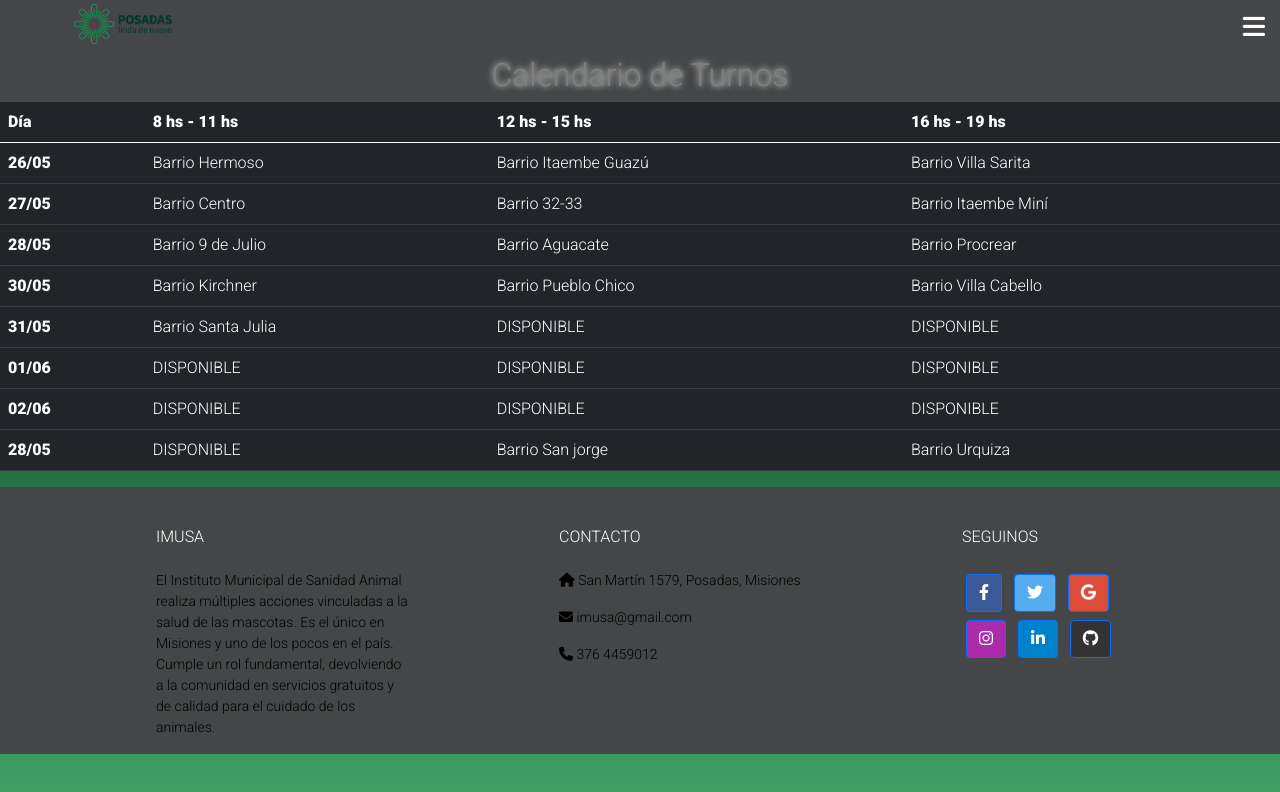
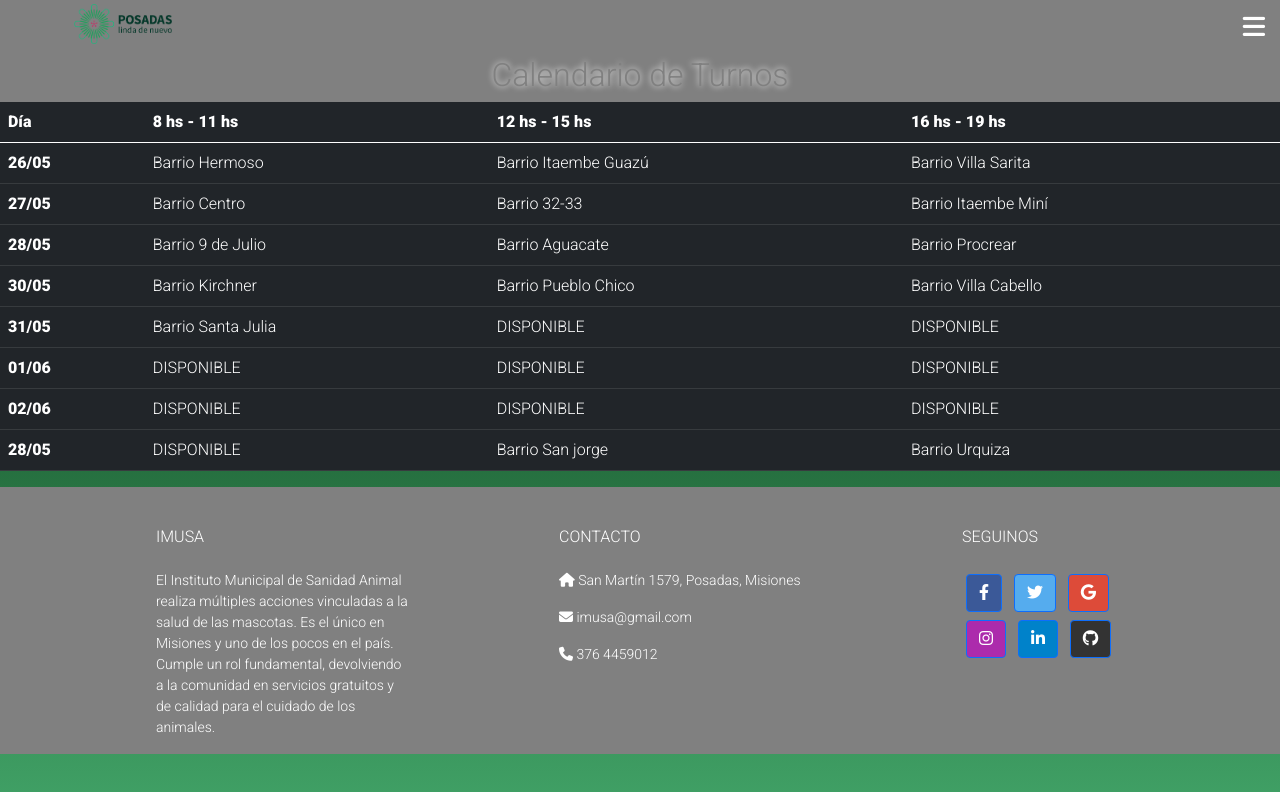
Before and after one commit to BarbaraDavel/RepositorioImusa, a website: page pages/calendario.html in a window 1280 px wide. Drawn offline with nearby package versions, Linux system fonts and the light colour scheme.

Commit message:
arreglé color letra footer y color background nav y footer

```diff
--- a/css/styles.css
+++ b/css/styles.css
@@ -47,7 +47,7 @@
 
 /*main*/
 .container-fluid {
-  background-color: #444647;
+  background-color: #808080;
   text-align: center;
   /* height: auto;
   max-width: 100%; */
@@ -179,7 +179,7 @@ p {
   border-radius: 10px; }
 
 .titulo_turnos {
-  background-color: #444647;
+  background-color: #808080;
   color: #ffffff; }
 
 .nombre_mes {
@@ -264,7 +264,7 @@ p {
 /* Navbar - Prueba*/
 /* Agrego un fondo de color oscuro al nav */
 .topnav {
-  background-color: #444647;
+  background-color: #808080;
   overflow: hidden; }
 
 .logo {
--- a/pages/calendario.html
+++ b/pages/calendario.html
@@ -106,8 +106,8 @@
     </table>
 
 
-    <!-- Footer -->
-    <footer class="text-center text-lg-start text-white" style="background-color: #444647">
+     <!-- Footer -->
+     <footer class="text-center text-lg-start text-white" style="background-color: #808080">
         <!-- Grid container -->
         <div class="container p-4 pb-0">
             <!-- Section: Links -->
@@ -119,11 +119,11 @@
                         <h6 class="text-uppercase mb-4 font-weight-bold">
                             Imusa
                         </h6>
-                        <p>
-                            El Instituto Municipal de Sanidad Animal realiza múltiples acciones vinculadas a la salud de
-                            las mascotas. Es el único en Misiones y uno de los pocos en el país. Cumple un rol
-                            fundamental, devolviendo a la comunidad en servicios gratuitos y de calidad para el cuidado
-                            de los animales.
+                        <p class="text-white">
+                            El Instituto Municipal de Sanidad Animal realiza múltiples acciones vinculadas a la
+                            salud de las mascotas. Es el único en Misiones y uno de los pocos en el país. Cumple un
+                            rol fundamental, devolviendo a la comunidad en servicios gratuitos y de calidad para el
+                            cuidado de los animales.
                         </p>
                     </div>
                     <!-- Grid column -->
@@ -132,11 +132,11 @@
                     <hr class="w-100 clearfix d-md-none" />
 
                     <!-- Grid column -->
-                    <div class="col-md-4 col-lg-3 col-xl-3 mx-auto mt-3">
+                    <div class="col-md-4 col-lg-3 col-xl-3 mx-auto mt-3 ">
                         <h6 class="text-uppercase mb-4 font-weight-bold">Contacto</h6>
-                        <p><i class="fas fa-home mr-3"></i> San Martín 1579, Posadas, Misiones</p>
-                        <p><i class="fas fa-envelope mr-3"></i> imusa@gmail.com</p>
-                        <p><i class="fas fa-phone mr-3"></i> 376 4459012</p>
+                        <p class="text-white"><i class="fas fa-home mr-3"></i> San Martín 1579, Posadas, Misiones</p>
+                        <p class="text-white"><i class="fas fa-envelope mr-3"></i> imusa@gmail.com</p>
+                        <p class="text-white"><i class="fas fa-phone mr-3"></i> 376 4459012</p>
                     </div>
                     <!-- Grid column -->
                     <hr class="w-100 clearfix d-md-none" />
```
Also changed, not shown: index.html (+6 -6 lines), pages/contacto.html (+11 -11 lines), pages/quienesSomos.html (+11 -11 lines), pages/servicios.html (+7 -7 lines).
